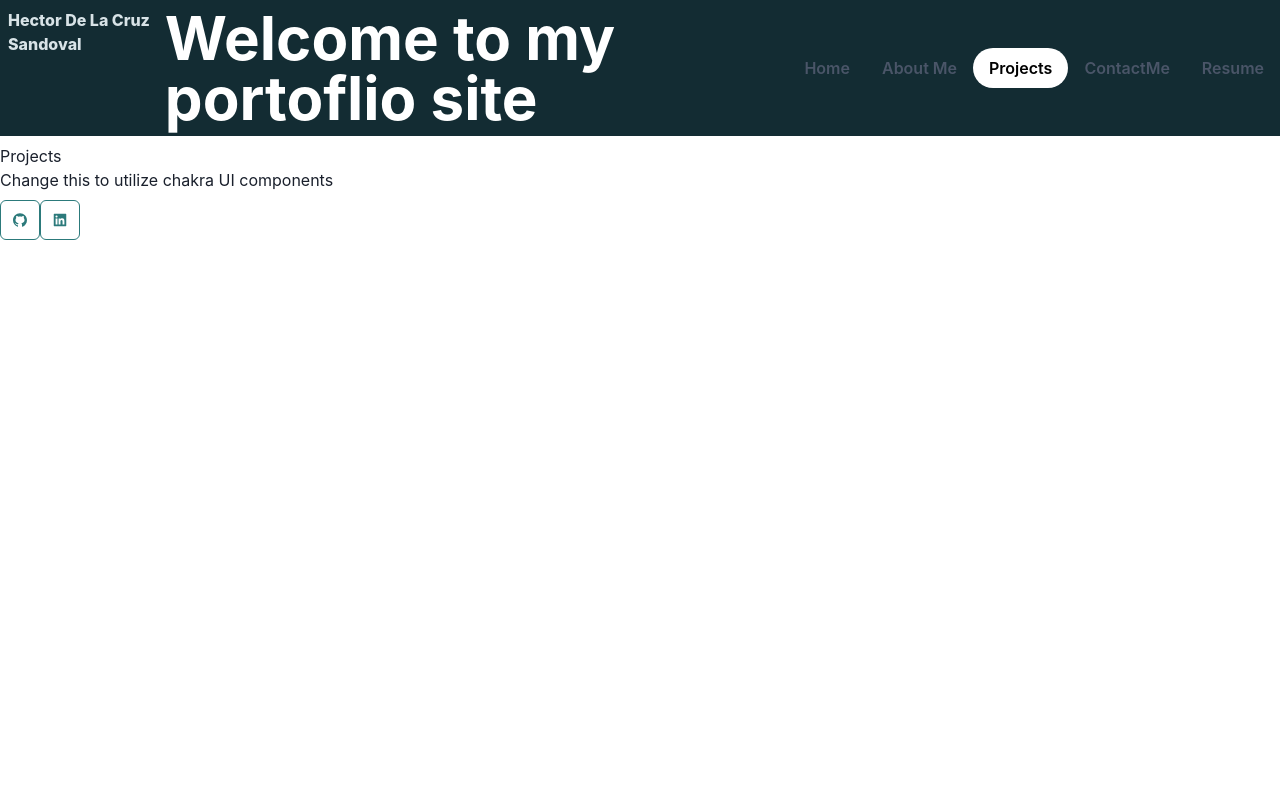
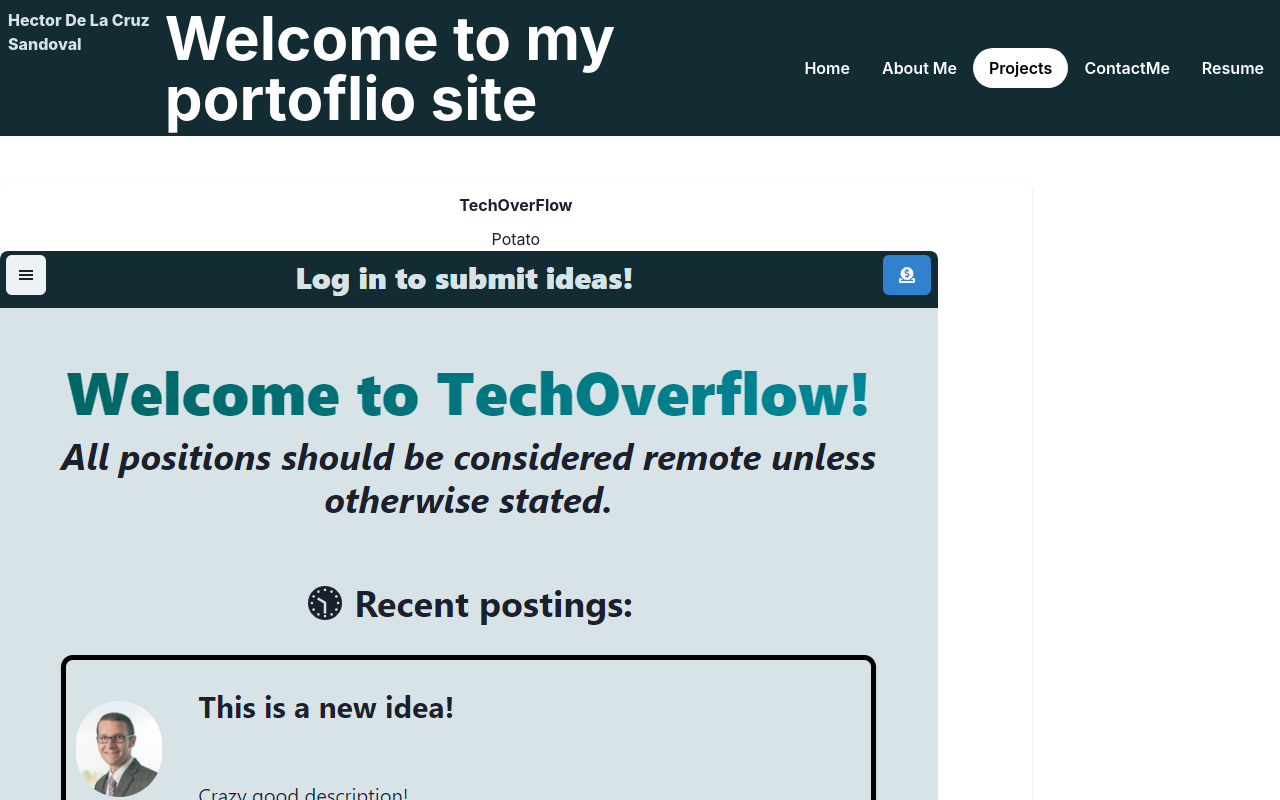
Before and after one commit to Hdela99/HectorsUpdatedPortfolio, a React (Create React App) app in the folder HectorsUpdatePortfolio/hectorsupdatedportfolio/: page / in a window 1280 px wide. Both pictures are taken after a click on the tab "Projects". Shown: the top 800 px of the page. Built offline with nearby package versions, Linux system fonts and the light colour scheme.

Commit message:
adding projects now

```diff
--- a/HectorsUpdatePortfolio/hectorsupdatedportfolio/src/components/Footer.js
+++ b/HectorsUpdatePortfolio/hectorsupdatedportfolio/src/components/Footer.js
@@ -1,30 +1,43 @@
 import React from 'react';
-import { Link, IconButton, Flex } from '@chakra-ui/react'
+import { Link, IconButton, Flex, Center } from '@chakra-ui/react'
 import { AiFillGithub, AiFillLinkedin } from 'react-icons/ai';
-
+import MailTo from '../components/MailTo';
 export default function Footer() {
     return (
         <Flex
             w='100%'
             alignItems='center'
+            h='30%'
+            justify='center'
+        >
+            <Center
             >
                 <Link
-                to='https://github.com/Hdela99'>
+                    isExternal
+                    href='https://github.com/Hdela99'>
                     <IconButton
                         variant='outline'
                         colorScheme='teal'
                         aria-label='Github'
-                    icon={<AiFillGithub />} />
+                        icon={<AiFillGithub />}
+                        boxSize='6rem'
+                        fontSize='6rem'
+                    />
                 </Link>
                 <Link
-                to='www.linkedin.com/in/HectorDeLaCruzSandoval'>
+                    isExternal
+                    href='https://www.linkedin.com/in/HectorDeLaCruzSandoval'>
                     <IconButton
                         variant='outline'
                         colorScheme='teal'
                         aria-label='LinkedIn'
                         icon={<AiFillLinkedin />}
+                        boxSize='6rem'
+                        fontSize='6rem'
                     />
                 </Link>
+                <MailTo email={"Hdelacruz1999@gmail.com"} />
+            </Center>
         </Flex>
     )
 }
--- /dev/null
+++ b/HectorsUpdatePortfolio/hectorsupdatedportfolio/src/components/MailTo.js
@@ -0,0 +1,21 @@
+import React from 'react';
+import { IconButton } from '@chakra-ui/react'
+import { HiOutlineMail } from 'react-icons/hi';
+
+const MailTo = ({ email }) => {
+    return (
+        <IconButton
+            icon={<HiOutlineMail />}
+            boxSize='6rem'
+            fontSize='6rem'
+            colorScheme='teal'
+            aria-label='Email me'
+            to='#'
+            onClick={(e) => {
+                e.preventDefault()
+                window.open(`mailto:${email}`, '_blank')
+            }
+            } />
+    )
+}
+export default MailTo;
--- a/HectorsUpdatePortfolio/hectorsupdatedportfolio/src/components/Navigation.js
+++ b/HectorsUpdatePortfolio/hectorsupdatedportfolio/src/components/Navigation.js
@@ -22,18 +22,21 @@ function Navigation({ currentPage, handlePageChange }) {
                     <TabList>
                         <Tab
                             onClick={() => handlePageChange('Home')}
+                            color='white'
                             _selected={currentPage === 'Home' ? { bg: 'white', color: 'black', variant: 'solid-rounded' } : { bg: 'gray', color: 'white', variant: 'solid-rounded' }}
                         >
                             <Link to='Home' elemet={<Home />}>Home</Link>
                         </Tab>
                         <Tab
                             onClick={() => handlePageChange('AboutMe')}
+                            color='white'
                             _selected={currentPage === 'AboutMe' ? { bg: 'white', color: 'black', variant: 'solid-rounded' } : { bg: 'gray', color: 'white', variant: 'solid-rounded' }}
                         >
                             <Link to='AboutMe' elemet={<AboutMe />}>About Me</Link>
                         </Tab>
                         <Tab
                             onClick={() => handlePageChange('Projects')}
+                            color='white'
                             _selected={currentPage === 'Projects' ? { bg: 'white', color: 'black', variant: 'solid-rounded' } : { bg: 'gray', color: 'white', variant: 'solid-rounded' }}
                         >
                             <Link to='Projects' elemet={<Projects />}>Projects</Link>
@@ -41,11 +44,13 @@ function Navigation({ currentPage, handlePageChange }) {
                         </Tab>
                         <Tab
                             onClick={() => handlePageChange('ContactMe')}
+                            color='white'
                             _selected={currentPage === 'ContactMe' ? { bg: 'white', color: 'black', variant: 'solid-rounded' } : { bg: 'gray', color: 'white', variant: 'solid-rounded' }}>
                             <Link to='ContactMe' elemet={<ContactMe />}>ContactMe</Link>
                         </Tab>
                         <Tab
                             onClick={() => handlePageChange('Resume')}
+                            color='white'
                             _selected={currentPage === 'Resume' ? { bg: 'white', color: 'black', variant: 'solid-rounded' } : { bg: 'gray', color: 'white', variant: 'solid-rounded' }}>
                             <Link to='Resume' elemet={<Resume />}>Resume</Link>
                         </Tab>
--- a/HectorsUpdatePortfolio/hectorsupdatedportfolio/src/components/PortfolioContainer.js
+++ b/HectorsUpdatePortfolio/hectorsupdatedportfolio/src/components/PortfolioContainer.js
@@ -3,7 +3,7 @@ import { Stack, Flex, Center, Heading, HStack, Container } from "@chakra-ui/reac
 import Resume from './pages/Resume';
 import AboutMe from './pages/AboutMe';
 import ContactMe from './pages/ContactMe';
-import Projects from './pages/Projects';
+import ProjectsPage from './pages/Projects';
 import Navigation from "./Navigation";
 import Home from './pages/Home'
 import Header from './Header';
@@ -35,7 +35,7 @@ export default function PortfolioContainer() {
         if (currentPage === 'Projects') {
             console.log(currentPage);
 
-            return <Projects />
+            return <ProjectsPage />
         }
         console.log(currentPage);
         return <Home />;
@@ -48,7 +48,8 @@ export default function PortfolioContainer() {
     return (
         <>
             <Flex
-                w="100%">
+                w="100%"
+                h='100%'>
                 <Stack
                     w="100%"
                     align="start"
@@ -65,7 +66,6 @@ export default function PortfolioContainer() {
                     </Center>
                     {renderPage()}
                     <Footer />
-
                 </Stack>
             </Flex>
         </>
--- /dev/null
+++ b/HectorsUpdatePortfolio/hectorsupdatedportfolio/src/components/ProjectBox.js
@@ -0,0 +1,46 @@
+import React from 'react';
+import {
+    Card,
+    CardHeader,
+    CardBody,
+    Heading,
+    Divider,
+    Text,
+    Flex,
+    Image,
+    Link
+} from '@chakra-ui/react'
+
+export default function ProjectBox(projectInfo) {
+    const {
+        index,
+        image,
+        imageAlt,
+        title,
+        description,
+        liveLink
+    } = projectInfo
+    return (
+        <Card key={index} size='sm'>
+            <CardHeader>
+                <Heading size='sm'>{title}</Heading>
+            </CardHeader>
+            <Text> Potato</Text>
+
+            <Link
+                to={liveLink}>
+                <Image
+                    size='sm'
+                    src={image}
+                    alt={imageAlt}
+                    borderRadius='lg' />
+            </Link>
+            <Divider />
+            <CardBody size='sm'>
+                <Text>
+                    {description}
+                </Text>
+            </CardBody>
+        </Card>
+    )
+}
--- /dev/null
+++ b/HectorsUpdatePortfolio/hectorsupdatedportfolio/src/components/Projects.js
@@ -0,0 +1,36 @@
+import React from 'react';
+import ProjectBox from './ProjectBox';
+import tOF from '../Images/techOverflow.PNG'
+import { Stack, Container, Center, Heading, HStack } from "@chakra-ui/react";
+
+
+export default function Projects() {
+    const projectArray = [
+        {
+            title: 'TechOverFlow',
+            description: 'This was a team project. I cooperated with 3 other web developers to create this fullstack MERN application. The origin of this project ',
+            imageAlt: 'TechOverFlow',
+            image: tOF,
+            liveLink: 'https://techoverflow1.herokuapp.com/'
+        }
+    ]
+    return (
+        <>
+            <Center pt='5vh'>
+                <Stack textAlign='center'>
+                    {projectArray.map(({ title, description, imageAlt, image, liveLink }, index) => (
+                        <ProjectBox
+                            key={index}
+                            title={title}
+                            description={description}
+                            imageAlt={imageAlt}
+                            image={image}
+                            liveLink={liveLink} />
+                    ))}
+                </Stack>
+            </Center>
+        </>
+
+    )
+
+}
--- a/HectorsUpdatePortfolio/hectorsupdatedportfolio/src/components/pages/Projects.js
+++ b/HectorsUpdatePortfolio/hectorsupdatedportfolio/src/components/pages/Projects.js
@@ -1,10 +1,9 @@
 import React from 'react';
-
-export default function Projects() {
+import Projects from '../Projects'
+export default function ProjectPage() {
     return (
         <main>
-            <h1>Projects</h1>
-            <p> Change this to utilize chakra UI components</p>
+            <Projects />
         </main>
     );
 };
```
Also changed, not shown: HectorsUpdatePortfolio/hectorsupdatedportfolio/src/Images/techOverflow.PNG (added), HectorsUpdatePortfolio/hectorsupdatedportfolio/src/components/Project.js (deleted). Lines whose indentation alone changed are shown as unchanged.
